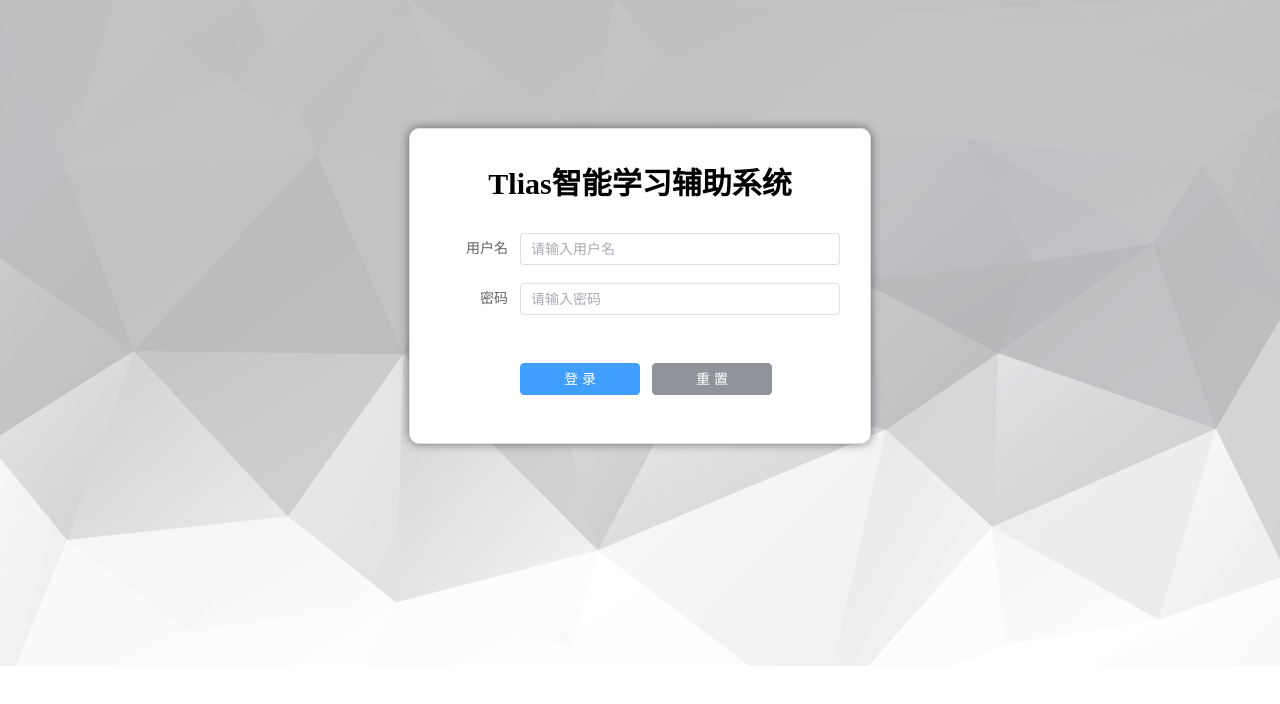
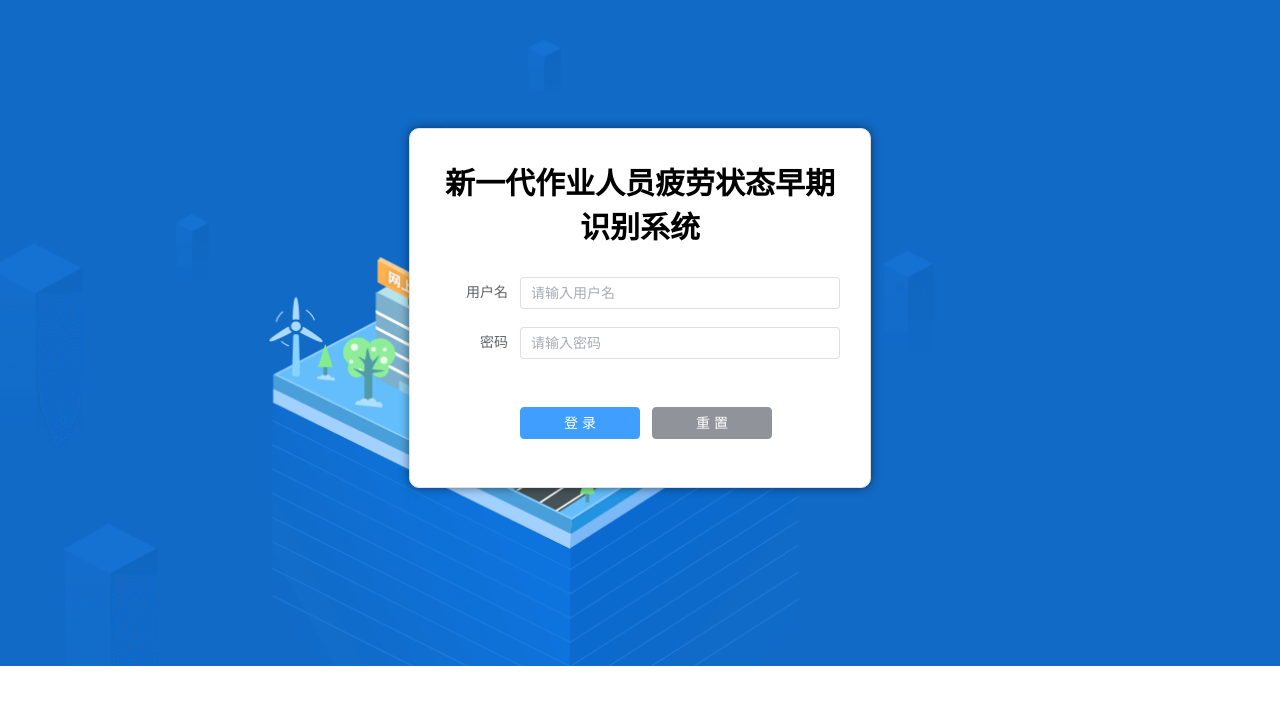
Before and after one commit to ZenCGL/eeg-vue, a Vue app in the folder vue-tlias-management/: page /login in a window 1280 px wide. Shown: the top 704 px of the page. Built offline with nearby package versions, Linux system fonts and the light colour scheme.

Commit message:
update login

```diff
--- a/vue-tlias-management/src/views/layout/index.vue
+++ b/vue-tlias-management/src/views/layout/index.vue
@@ -81,7 +81,7 @@ const logout = () => {
                 <el-icon><TrendCharts /></el-icon>脑电波监测
               </template>
               <el-menu-item index="/dept">
-                用户选择
+                员工选择
               </el-menu-item>
               <el-menu-item index="/emp">
                 脑电波监测
--- a/vue-tlias-management/src/views/login/index.vue
+++ b/vue-tlias-management/src/views/login/index.vue
@@ -32,7 +32,7 @@ const clear = () => {
   <div id="container">
     <div class="login-form">
       <el-form label-width="80px">
-        <p class="title">Tlias智能学习辅助系统</p>
+        <p class="title">新一代作业人员疲劳状态早期识别系统</p>
         <el-form-item label="用户名" prop="username">
           <el-input v-model="loginForm.username" placeholder="请输入用户名"></el-input>
         </el-form-item>
@@ -54,7 +54,7 @@ const clear = () => {
 #container {
   padding: 10%;
   height: 410px;
-  background-image: url('../../assets/bg1.jpg');
+  background-image: url('../../assets/login.png');
   background-repeat: no-repeat;
   background-size: cover;
 }
```
Also changed, not shown: vue-tlias-management/src/assets/login.png (added).
